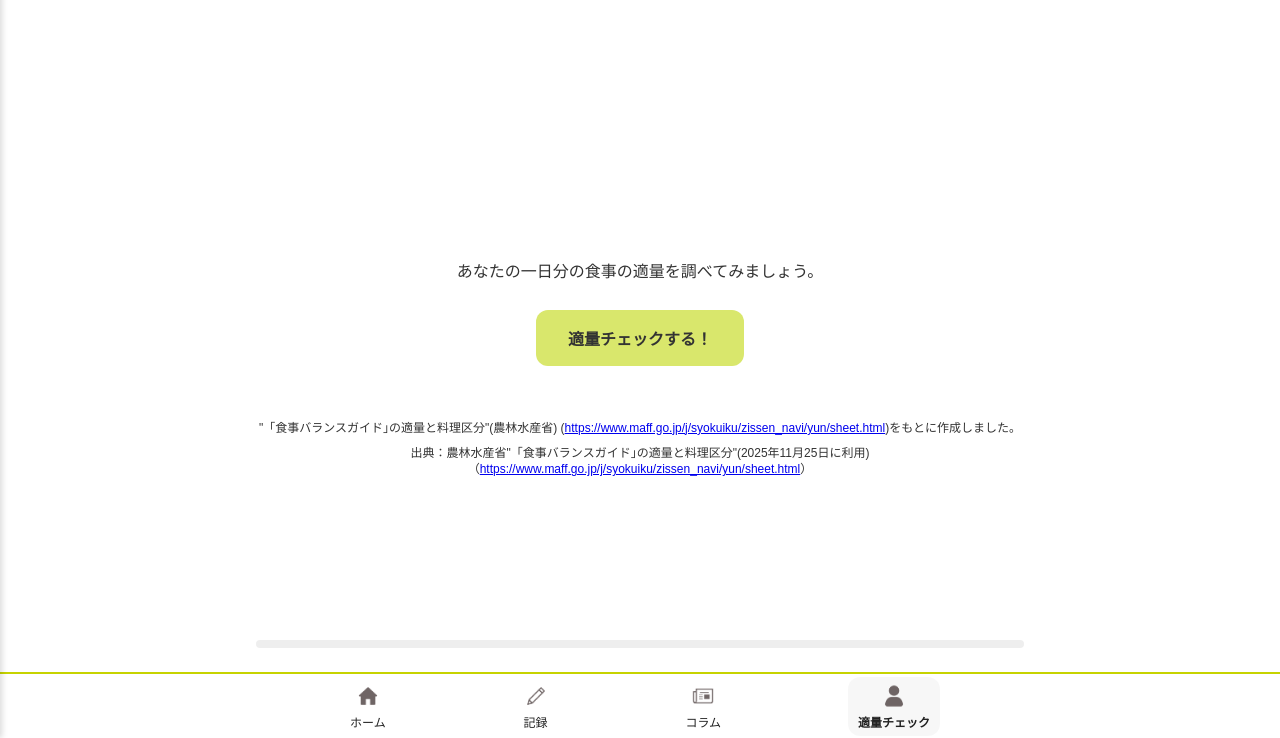
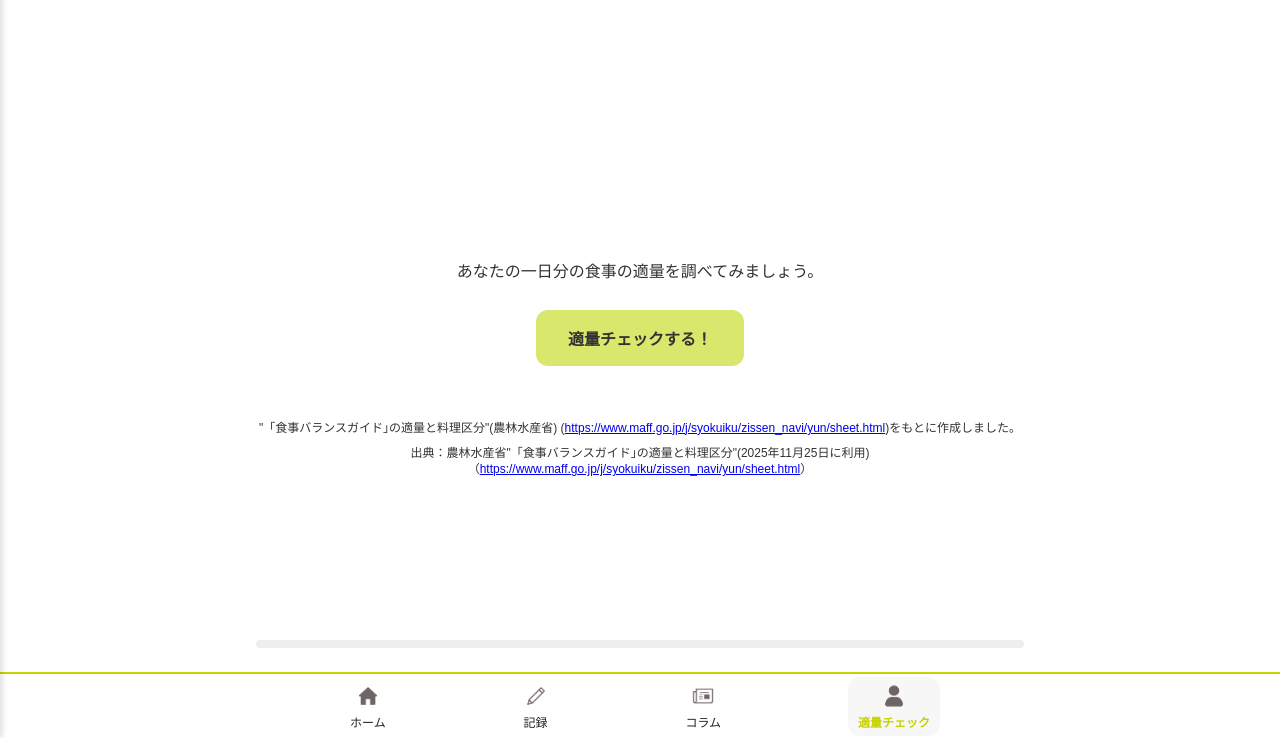
Before and after one commit to gohan-desu/health_app, a plain HTML site: page check/index.html in a window 1280 px wide. Shown: the part 62-800 px from the top of the page. Drawn offline with Linux system fonts and the light colour scheme.

Commit message:
フッターボタンのスタイルを削除し、サイドメニューの文字色を強制的に設定

```diff
--- a/check/index.html
+++ b/check/index.html
@@ -389,8 +389,6 @@ body {
 .btn:visited,
 .btn:hover,
 .btn:active,
-.footer-btn,
-.footer-btn span,
 .side-menu a,
 .side-menu a span {
   color: #222 !important;
```
